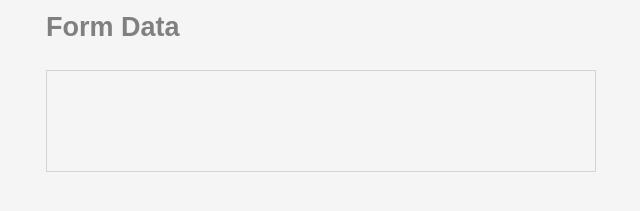
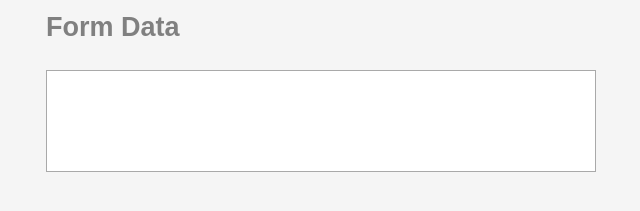
Before and after one commit to Kyle2099/FormJS, a plain HTML site: page index.html in a window 1280 px wide. Shown: the part 383-594 px from the top of the page, 319-959 px from the left. Drawn offline with Linux system fonts and the light colour scheme.

Commit message:
editing CSS

```diff
--- a/main.css
+++ b/main.css
@@ -17,8 +17,8 @@ body {
 .formResults pre {
   margin-top: 12px;
   padding: 50px 12px;
-  background: whitesmoke;
-  border: 1px solid lightgrey;
+  background: white;
+  border: 1px solid darkgrey;
   overflow-x: scroll;
 }
 
```
